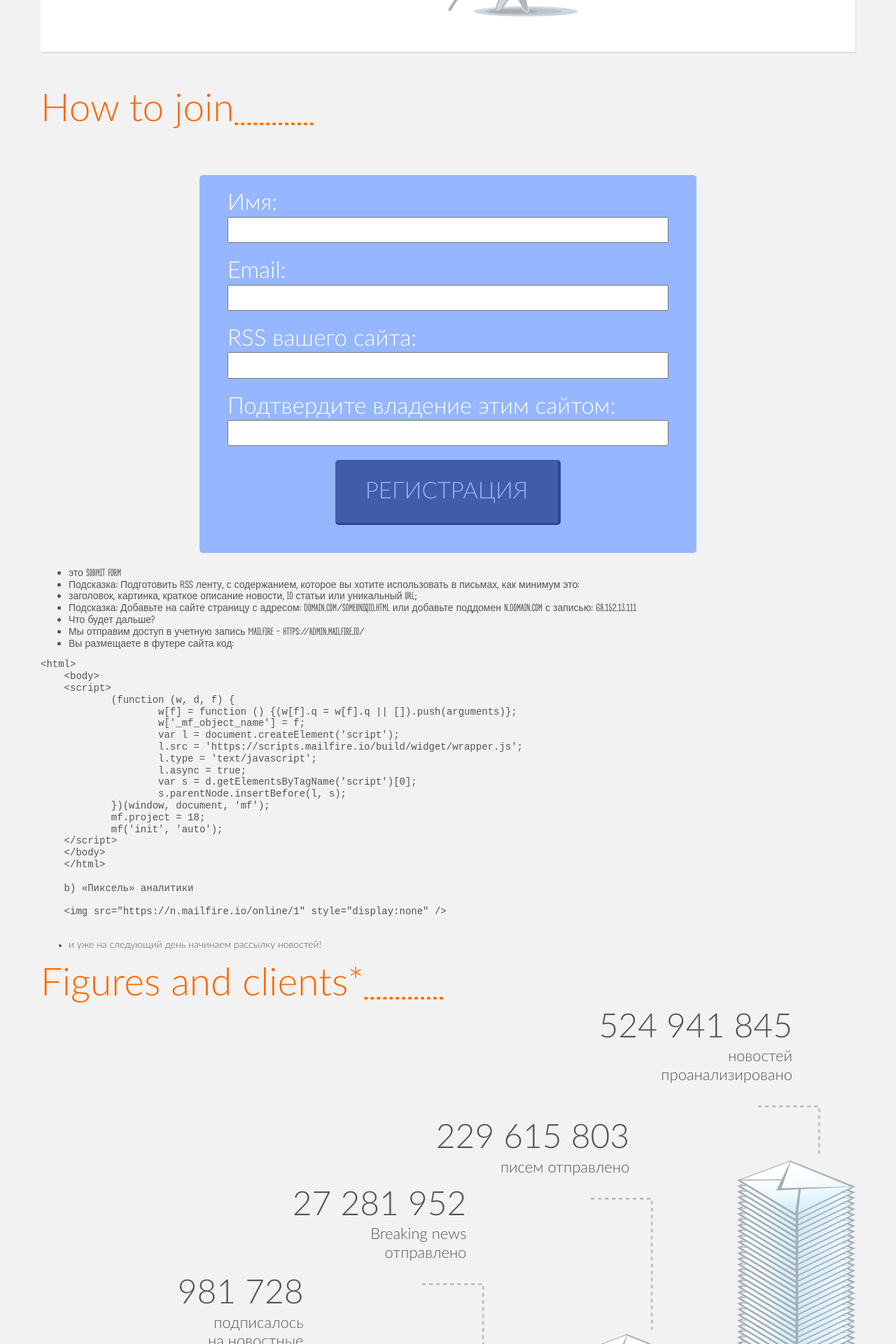
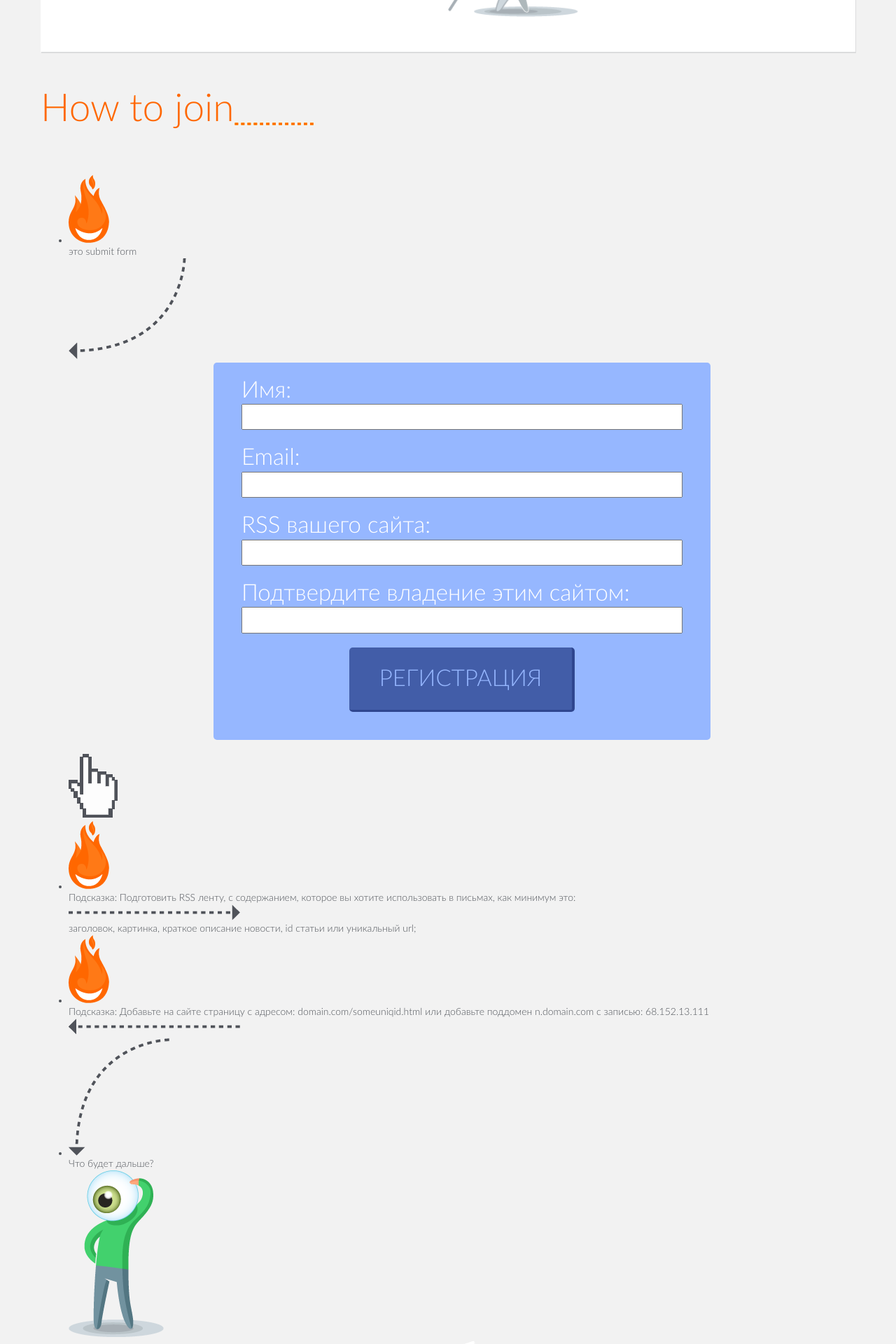
Before and after one commit to rooooster/newsman, a Jekyll site: the page built from _pages/home.md, in a window 1280 px wide. Shown: the part 1751-3671 px from the top of the page at 70% size. Built offline with Jekyll 4.4.1, drawn with Linux system fonts in a browser that asks for light colours.

Commit message:
rework HowToJoin component

```diff
--- /dev/null
+++ b/_components/Code/index.html
@@ -0,0 +1,23 @@
+<div class="highlighter-rouge"><pre class="highlight"><code><span class="nt">&lt;html&gt;</span>
+<span class="nt">&lt;body&gt;</span>
+<span class="nt">&lt;script&gt;</span>
+        <span class="p">(</span><span class="kd">function</span> <span class="p">(</span><span class="nx">w</span><span class="p">,</span> <span class="nx">d</span><span class="p">,</span> <span class="nx">f</span><span class="p">)</span> <span class="p">{</span>
+                <span class="nx">w</span><span class="p">[</span><span class="nx">f</span><span class="p">]</span> <span class="o">=</span> <span class="kd">function</span> <span class="p">()</span> <span class="p">{(</span><span class="nx">w</span><span class="p">[</span><span class="nx">f</span><span class="p">].</span><span class="nx">q</span> <span class="o">=</span> <span class="nx">w</span><span class="p">[</span><span class="nx">f</span><span class="p">].</span><span class="nx">q</span> <span class="o">||</span> <span class="p">[]).</span><span class="nx">push</span><span class="p">(</span><span class="nx">arguments</span><span class="p">)};</span>
+                <span class="nx">w</span><span class="p">[</span><span class="s1">'_mf_object_name'</span><span class="p">]</span> <span class="o">=</span> <span class="nx">f</span><span class="p">;</span>
+                <span class="kd">var</span> <span class="nx">l</span> <span class="o">=</span> <span class="nb">document</span><span class="p">.</span><span class="nx">createElement</span><span class="p">(</span><span class="s1">'script'</span><span class="p">);</span>
+                <span class="nx">l</span><span class="p">.</span><span class="nx">src</span> <span class="o">=</span> <span class="s1">'https://scripts.mailfire.io/build/widget/wrapper.js'</span><span class="p">;</span>
+                <span class="nx">l</span><span class="p">.</span><span class="nx">type</span> <span class="o">=</span> <span class="s1">'text/javascript'</span><span class="p">;</span>
+                <span class="nx">l</span><span class="p">.</span><span class="nx">async</span> <span class="o">=</span> <span class="kc">true</span><span class="p">;</span>
+                <span class="kd">var</span> <span class="nx">s</span> <span class="o">=</span> <span class="nx">d</span><span class="p">.</span><span class="nx">getElementsByTagName</span><span class="p">(</span><span class="s1">'script'</span><span class="p">)[</span><span class="mi">0</span><span class="p">];</span>
+                <span class="nx">s</span><span class="p">.</span><span class="nx">parentNode</span><span class="p">.</span><span class="nx">insertBefore</span><span class="p">(</span><span class="nx">l</span><span class="p">,</span> <span class="nx">s</span><span class="p">);</span>
+        <span class="p">})(</span><span class="nb">window</span><span class="p">,</span> <span class="nb">document</span><span class="p">,</span> <span class="s1">'mf'</span><span class="p">);</span>
+        <span class="nx">mf</span><span class="p">.</span><span class="nx">project</span> <span class="o">=</span> <span class="mi">18</span><span class="p">;</span>
+        <span class="nx">mf</span><span class="p">(</span><span class="s1">'init'</span><span class="p">,</span> <span class="s1">'auto'</span><span class="p">);</span>
+<span class="nt">&lt;/script&gt;</span>
+<span class="nt">&lt;/body&gt;</span>
+<span class="nt">&lt;/html&gt;</span>
+
+b) «Пиксель» аналитики
+
+<span class="nt">&lt;img</span> <span class="na">src=</span><span class="s">"https://n.mailfire.io/online/1"</span> <span class="na">style=</span><span class="s">"display:none"</span> <span class="nt">/&gt;</span>
+</code></pre></div>
--- /dev/null
+++ b/_components/Code/style.scss
@@ -0,0 +1,3 @@
+.code {
+
+}
--- /dev/null
+++ b/_components/Form/index.html
@@ -0,0 +1,21 @@
+<form class="form">
+    <div class="form__row">
+        <label for="name">Имя:</label>
+        <input type="name" id="name" name="name">
+    </div>
+    <div class="form__row">
+        <label for="email">Email:</label>
+        <input type="email" id="email" name="email">
+    </div>
+    <div class="form__row">
+        <label for="rss">RSS вашего сайта:</label>
+        <input type="text" id="rss" name="rss">
+    </div>
+    <div class="form__row">
+        <label for="owner">Подтвердите владение этим сайтом:</label>
+        <input type="text" id="owner" name="owner">
+    </div>
+    <div class="form__row">
+        <input class="form__submit" type="submit" value="регистрация">
+    </div>
+</form>
--- a/_components/HowToJoin/index.html
+++ b/_components/HowToJoin/index.html
@@ -2,68 +2,45 @@
 
     <h2 class="howtojoin__title">How to join</h2>
 
-    <div class="howtojoin__container">
-
-        <form class="howtojoin__form">
-            <div class="howtojoin__form-row">
-                <label for="name">Имя:</label>
-                <input type="name" id="name" name="name">
-            </div>
-            <div class="howtojoin__form-row">
-                <label for="email">Email:</label>
-                <input type="email" id="email" name="email">
-            </div>
-            <div class="howtojoin__form-row">
-                <label for="rss">RSS вашего сайта:</label>
-                <input type="text" id="rss" name="rss">
-            </div>
-            <div class="howtojoin__form-row">
-                <label for="owner">Подтвердите владение этим сайтом:</label>
-                <input type="text" id="owner" name="owner">
-            </div>
-            <div class="howtojoin__form-row">
-                <input class="howtojoin__form-submit" type="submit" value="регистрация">
-            </div>
-        </form>
-
-        <ul class="howtojoin__tips">
-            <li><p>это submit form</p></li>
-            <li><p>Подсказка: Подготовить RSS ленту, с содержанием, которое вы хотите использовать в письмах, как минимум это:</p></li>
-            <li><p>заголовок, картинка, краткое описание новости, id статьи или уникальный url;</p></li>
-            <li><p>Подсказка: Добавьте на сайте страницу с адресом: domain.com/someuniqid.html или добавьте поддомен n.domain.com с записью: 68.152.13.111</p></li>
-            <li><p>Что будет дальше?</p></li>
-            <li><p>Мы отправим доступ в учетную запись Mailfire - https://admin.mailfire.io/</p></li>
-            <li><p>Вы размещаете в футере сайта код:</p></li>
-        </ul>
-
-    </div>
-
-    <div class="highlighter-rouge"><pre class="highlight"><code><span class="nt">&lt;html&gt;</span>
-    <span class="nt">&lt;body&gt;</span>
-    <span class="nt">&lt;script&gt;</span>
-            <span class="p">(</span><span class="kd">function</span> <span class="p">(</span><span class="nx">w</span><span class="p">,</span> <span class="nx">d</span><span class="p">,</span> <span class="nx">f</span><span class="p">)</span> <span class="p">{</span>
-                    <span class="nx">w</span><span class="p">[</span><span class="nx">f</span><span class="p">]</span> <span class="o">=</span> <span class="kd">function</span> <span class="p">()</span> <span class="p">{(</span><span class="nx">w</span><span class="p">[</span><span class="nx">f</span><span class="p">].</span><span class="nx">q</span> <span class="o">=</span> <span class="nx">w</span><span class="p">[</span><span class="nx">f</span><span class="p">].</span><span class="nx">q</span> <span class="o">||</span> <span class="p">[]).</span><span class="nx">push</span><span class="p">(</span><span class="nx">arguments</span><span class="p">)};</span>
-                    <span class="nx">w</span><span class="p">[</span><span class="s1">'_mf_object_name'</span><span class="p">]</span> <span class="o">=</span> <span class="nx">f</span><span class="p">;</span>
-                    <span class="kd">var</span> <span class="nx">l</span> <span class="o">=</span> <span class="nb">document</span><span class="p">.</span><span class="nx">createElement</span><span class="p">(</span><span class="s1">'script'</span><span class="p">);</span>
-                    <span class="nx">l</span><span class="p">.</span><span class="nx">src</span> <span class="o">=</span> <span class="s1">'https://scripts.mailfire.io/build/widget/wrapper.js'</span><span class="p">;</span>
-                    <span class="nx">l</span><span class="p">.</span><span class="nx">type</span> <span class="o">=</span> <span class="s1">'text/javascript'</span><span class="p">;</span>
-                    <span class="nx">l</span><span class="p">.</span><span class="nx">async</span> <span class="o">=</span> <span class="kc">true</span><span class="p">;</span>
-                    <span class="kd">var</span> <span class="nx">s</span> <span class="o">=</span> <span class="nx">d</span><span class="p">.</span><span class="nx">getElementsByTagName</span><span class="p">(</span><span class="s1">'script'</span><span class="p">)[</span><span class="mi">0</span><span class="p">];</span>
-                    <span class="nx">s</span><span class="p">.</span><span class="nx">parentNode</span><span class="p">.</span><span class="nx">insertBefore</span><span class="p">(</span><span class="nx">l</span><span class="p">,</span> <span class="nx">s</span><span class="p">);</span>
-            <span class="p">})(</span><span class="nb">window</span><span class="p">,</span> <span class="nb">document</span><span class="p">,</span> <span class="s1">'mf'</span><span class="p">);</span>
-            <span class="nx">mf</span><span class="p">.</span><span class="nx">project</span> <span class="o">=</span> <span class="mi">18</span><span class="p">;</span>
-            <span class="nx">mf</span><span class="p">(</span><span class="s1">'init'</span><span class="p">,</span> <span class="s1">'auto'</span><span class="p">);</span>
-    <span class="nt">&lt;/script&gt;</span>
-    <span class="nt">&lt;/body&gt;</span>
-    <span class="nt">&lt;/html&gt;</span>
-
-    b) «Пиксель» аналитики
-
-    <span class="nt">&lt;img</span> <span class="na">src=</span><span class="s">"https://n.mailfire.io/online/1"</span> <span class="na">style=</span><span class="s">"display:none"</span> <span class="nt">/&gt;</span>
-    </code></pre></div>
-
-    <ul>
-        <li>и уже на следующий день начинаем рассылку новостей!</li>
+    <ul class="howtojoin__tips">
+        <li>
+            <img src="{{ site.baseurl }}/assets/img/content/newsman-head.png" alt="...">
+            <p>это submit form</p>
+            <img src="{{ site.baseurl }}/assets/img/content/how-arrow-1.png" alt="...">
+            {% include Form/index.html %}
+            <img src="{{ site.baseurl }}/assets/img/content/how-pointer.png" alt="...">
+        </li>
+        <li>
+            <img src="{{ site.baseurl }}/assets/img/content/newsman-head.png" alt="...">
+            <p>Подсказка: Подготовить RSS ленту, с содержанием, которое вы хотите использовать в письмах, как минимум это:</p>
+            <img src="{{ site.baseurl }}/assets/img/content/how-arrow-2.png" alt="...">
+            <p>заголовок, картинка, краткое описание новости, id статьи или уникальный url;</p>
+        </li>
+        <li>
+            <img src="{{ site.baseurl }}/assets/img/content/newsman-head.png" alt="...">
+            <p>Подсказка: Добавьте на сайте страницу с адресом: domain.com/someuniqid.html или добавьте поддомен n.domain.com с записью: 68.152.13.111</p>
+            <img src="{{ site.baseurl }}/assets/img/content/how-arrow-3.png" alt="...">
+        </li>
+        <li>
+            <img src="{{ site.baseurl }}/assets/img/content/how-arrow-4.png" alt="...">
+            <p>Что будет дальше?</p>
+            <img src="{{ site.baseurl }}/assets/img/content/how-client-1.png" alt="...">
+        </li>
+        <li>
+            <img src="{{ site.baseurl }}/assets/img/background/bg-mails.png" alt="...">
+            <img src="{{ site.baseurl }}/assets/img/content/how-mail.png" alt="...">
+            <p>Мы отправим доступ в учетную запись Mailfire - https://admin.mailfire.io/</p>
+        </li>
+        <li>
+            <img src="{{ site.baseurl }}/assets/img/content/newsman-head.png" alt="...">
+            <p>Вы размещаете в футере сайта код:</p>
+            <img src="{{ site.baseurl }}/assets/img/content/how-arrow-5.png" alt="...">
+            {% include Code/index.html %}
+        </li>
+        <li>
+            <p>и уже на следующий день начинаем рассылку новостей!</p>
+            <img src="{{ site.baseurl }}/assets/img/content/newsman-mails.png" alt="...">
+        </li>
     </ul>
 
 </div>
--- a/_scss/_base.scss
+++ b/_scss/_base.scss
@@ -3,7 +3,7 @@ html {
 }
 
 body {
-    background: $bodyBg;
+    // background: $bodyBg;
     min-height: 100%;
     display: flex;
     flex-direction: column;
--- a/_scss/main.scss
+++ b/_scss/main.scss
@@ -17,6 +17,8 @@
 @import '_components/Menu/style';
 @import '_components/Features/style';
 @import '_components/HowToJoin/style';
+@import '_components/Form/style';
+@import '_components/Code/style';
 @import '_components/Statistics/style';
 @import '_components/Footer/style';
 @import '_components/Social/style';
```
Also changed, not shown: _components/Form/style.scss (added, +34 -0 lines), _components/HowToJoin/style.scss (+2 -41 lines), assets/css/main.css, assets/img/content/newsman-head.png (renamed from assets/img/content/head.png).
